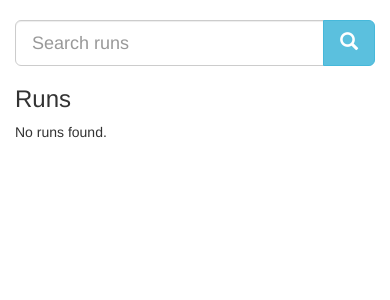
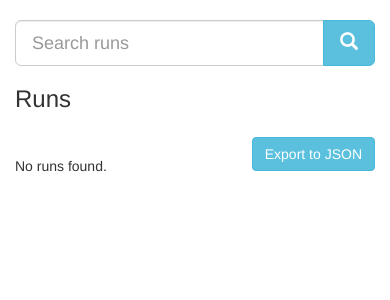
Before and after one commit to recipy/recipy, a Flask app: page / in a window 390 px wide. Shown: the part 52-352 px from the top of the page. Run offline with Flask 2, Linux system fonts and the light colour scheme; data that the repository does not hold is empty; parts of the project's set-up code (start-up, migrations or seed data) failed here and were passed over; some libraries are stand-ins or nearby versions.

Commit message:
Add button to export runs in the GUI
The button calls the runs2json view that retruns pretty printed text.

```diff
--- a/recipyGui/static/css/main.css
+++ b/recipyGui/static/css/main.css
@@ -14,3 +14,9 @@
 .bottom-box {
   vertical-align: bottom !important;
 }
+
+.btn-group{
+  bottom: 15px;
+  position: relative;
+  top: 15px;
+}
--- a/recipyGui/templates/list.html
+++ b/recipyGui/templates/list.html
@@ -4,13 +4,25 @@
 {{ super() }}
 
 <div class="row">
-  <div class="col-md-12">
+  <div class="col-md-3">
     {% if query %}
       <h3>Search results</h3>
     {% else %}
       <h3>Runs</h3>
     {% endif %}
   </div>
+  <div class="col-md-2 col-md-offset-7">
+    <div class="btn-group pull-right">
+      <form class="form" role="form" action="{{ url_for('runs2json') }}" method="post">
+        <input type="hidden" name="run_ids" value="{{ run_ids }}"></input>
+        <button type="submit" class="btn btn-info">Export to JSON</button>
+      </form>
+    </div>
+  </div>
+</div>
+
+<div class="row">
+
 </div>
 
 <div class="row">
```
